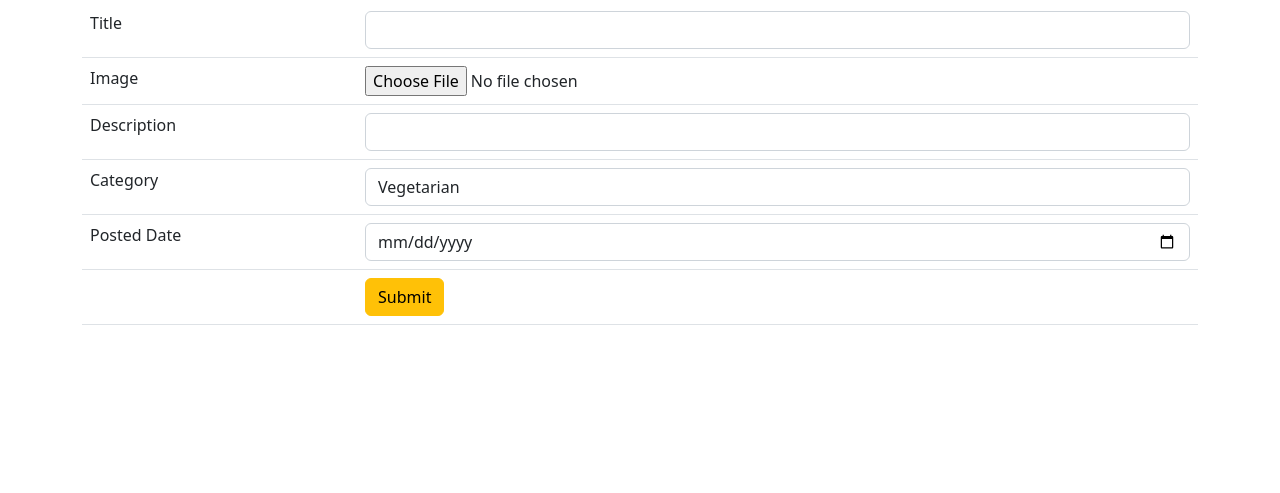
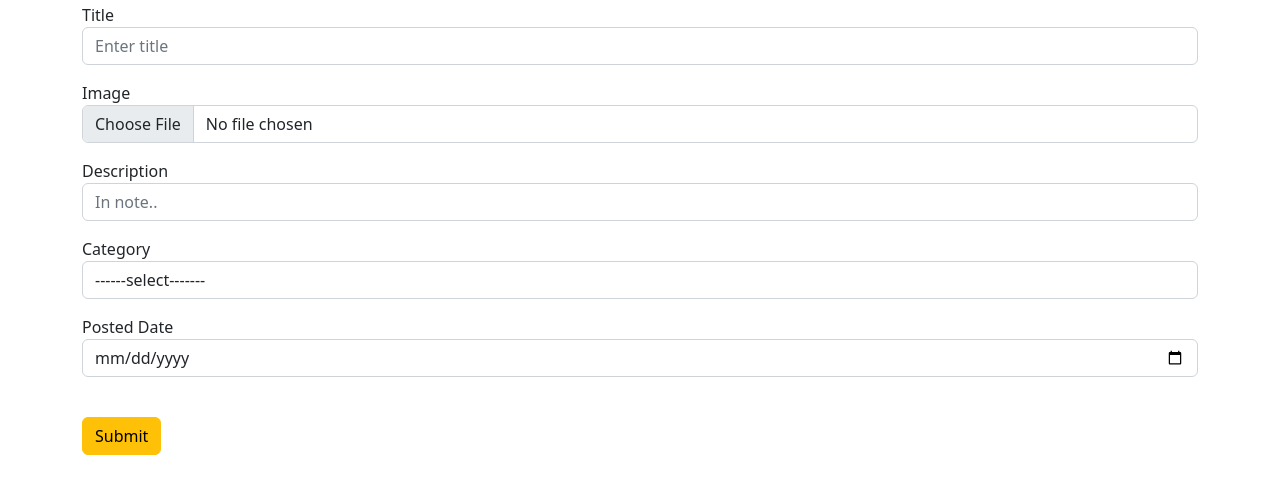
Before and after one commit to AriyaUnni/htmlProgramming, a plain HTML site: page recipe.html in a window 1280 px wide. Shown: the part 53-546 px from the top of the page. Drawn offline with nearby package versions, Linux system fonts and the light colour scheme.

Commit message:
recipe page

```diff
--- a/recipe.html
+++ b/recipe.html
@@ -16,36 +16,46 @@
 
 
     <h1>RECIPE</h1>
-    <table class="table">
-        <tr>
-            <td>Title</td>
-            <td> <input type="text" class="form-control"></td>
-        </tr>
-        <tr>
-            <td>Image</td>
-            <td> <input type="file" name="" id=""></td>
-        </tr>
-        <tr>
-            <td>Description</td>
-            <td> <input type="text" class="form-control"></td>
-        </tr>
-        <tr>
-            <td>Category</td>
-            <td> <select class="form-control" name="" id="">
+
+    <div class="row g-3">
+        <div class="col col-12 col-sm-12 col-md-12 col-lg-12 col-xl-12 xxl-12">
+            <label for="Title">Title</label>
+            <input type="text" class="form-control" placeholder="Enter title">
+
+        </div>
+
+           <div class="col col-12 col-sm-12 col-md-12 col-lg-12 col-xl-12 xxl-12">
+            <label for="Image">Image</label>
+             <input class="form-control" type="file" name="" id="">
+        </div>
+
+        <div class="col col-12 col-sm-12 col-md-12 col-lg-12 col-xl-12 xxl-12">
+
+            <label for="city of publication">Description</label>
+            <input type="text" class="form-control" placeholder="In note..">
+
+        </div>
+
+            <div class="col col-12 col-sm-12 col-md-12 col-lg-12 col-xl-12 xxl-12">
+                <label for="Category">Category</label>
+             <select class="form-control" name="" id="">
+                <option value="Select">------select-------</option>
                 <option value="Vegetarian">Vegetarian</option>
                 <option value="Non-Vegetarian">Non-Vegetarian</option>
                 <option value="Eggetarian">Eggetarian</option>
-            </select></td>
-        </tr>
-        <tr>
-            <td>Posted Date</td>
-            <td> <input class="form-control" type="date" name="" id=""></td>
-        </tr>
-        <tr>
-            <td></td>
-            <td><button class="btn btn-warning">Submit</button></td>
-        </tr>
-    </table>
+            </select>
+        </div>
+
+            <div class="col col-12 col-sm-12 col-md-12 col-lg-12 col-xl-12 xxl-12">
+                <label for="Posted Date">Posted Date</label>
+                <input type="date" name="" id="" class="form-control">
+            </div>
+
+            <div class="col col-12 col-sm-12 col-md-12 col-lg-12 col-xl-12 xxl-12"><br>
+
+                <button class="btn btn-warning">Submit</button>
+
+            </div>
             </div>
         </div>
     </div>
```
